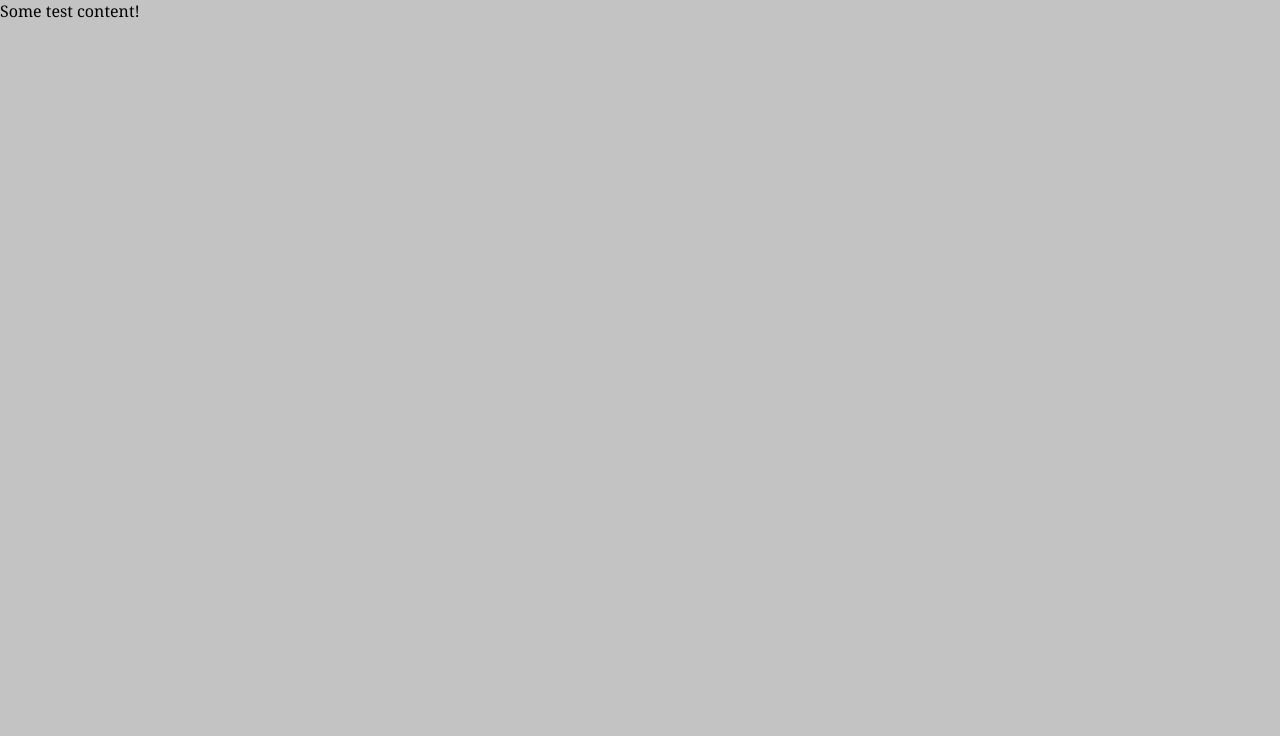
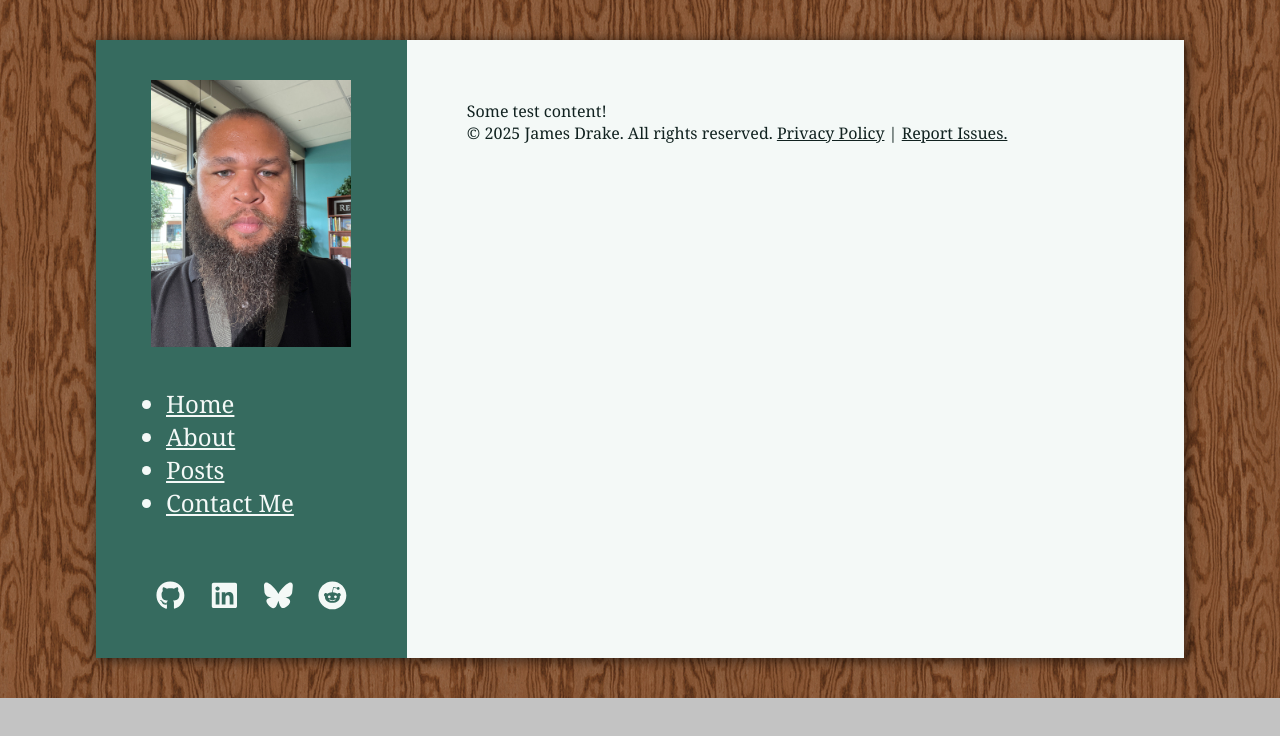
Before and after one commit to psilentrain1/jmdm-webdev-dev_portfolio, a Next.js app: page /portfolio in a window 1280 px wide. Shown: the top 736 px of the page. Built offline with nearby package versions, Linux system fonts and the light colour scheme.

Commit message:
chore: componentized home page layout

```diff
--- a/src/app/layout.tsx
+++ b/src/app/layout.tsx
@@ -1,5 +1,6 @@
 import { Metadata } from "next";
 import "./globals.css";
+import HomeLayoutComponent from "@/components/HomeLayout";
 
 export const metadata: Metadata = {
   title: {
@@ -12,7 +13,9 @@ export default function HomeLayout({ children }: { children: React.ReactNode })
   return (
     <html lang="en">
       <body>
-        <main>{children}</main>
+        <main>
+          <HomeLayoutComponent>{children}</HomeLayoutComponent>
+        </main>
       </body>
     </html>
   );
--- /dev/null
+++ b/src/components/HomeLayout.tsx
@@ -0,0 +1,41 @@
+"use client";
+import Link from "next/link";
+import Script from "next/script";
+import styles from "../app/page.module.css";
+import Sidebar from "@/components/HomeSidebar";
+import Hamburger from "@/components/HomeHamburger";
+import { useDeviceType } from "@/hooks/useDeviceType";
+
+export default function HomeLayoutComponent({ children }: { children: React.ReactNode }) {
+  const [deviceType, isLoading] = useDeviceType();
+  const { isMobile, isDesktop } = deviceType;
+
+  return (
+    <>
+      {isLoading ? (
+        <div>{}</div>
+      ) : (
+        <>
+          <Script src="https://analytics.jamesdraketech.com/script.js" data-website-id="e4d5d030-276c-4a8a-81b1-f5e12d5c32b6" />
+          <div className={styles.home__main}>
+            <div className={styles.home__page}>
+              {isDesktop && <Sidebar />}
+              {isMobile && <Hamburger />}
+              <div className={styles.home__content}>
+                {children}
+
+                <footer className={styles.home__footer}>
+                  &copy; 2025 James Drake. All rights reserved. <Link href="/privacy">Privacy Policy</Link>
+                  {" | "}
+                  <Link href="https://github.com/psilentrain1/jmdm-webdev-dev_portfolio/issues/new" target="_blank">
+                    Report Issues.
+                  </Link>
+                </footer>
+              </div>
+            </div>
+          </div>
+        </>
+      )}
+    </>
+  );
+}
```
Also changed, not shown: src/app/Home.tsx (+3 -22 lines).
